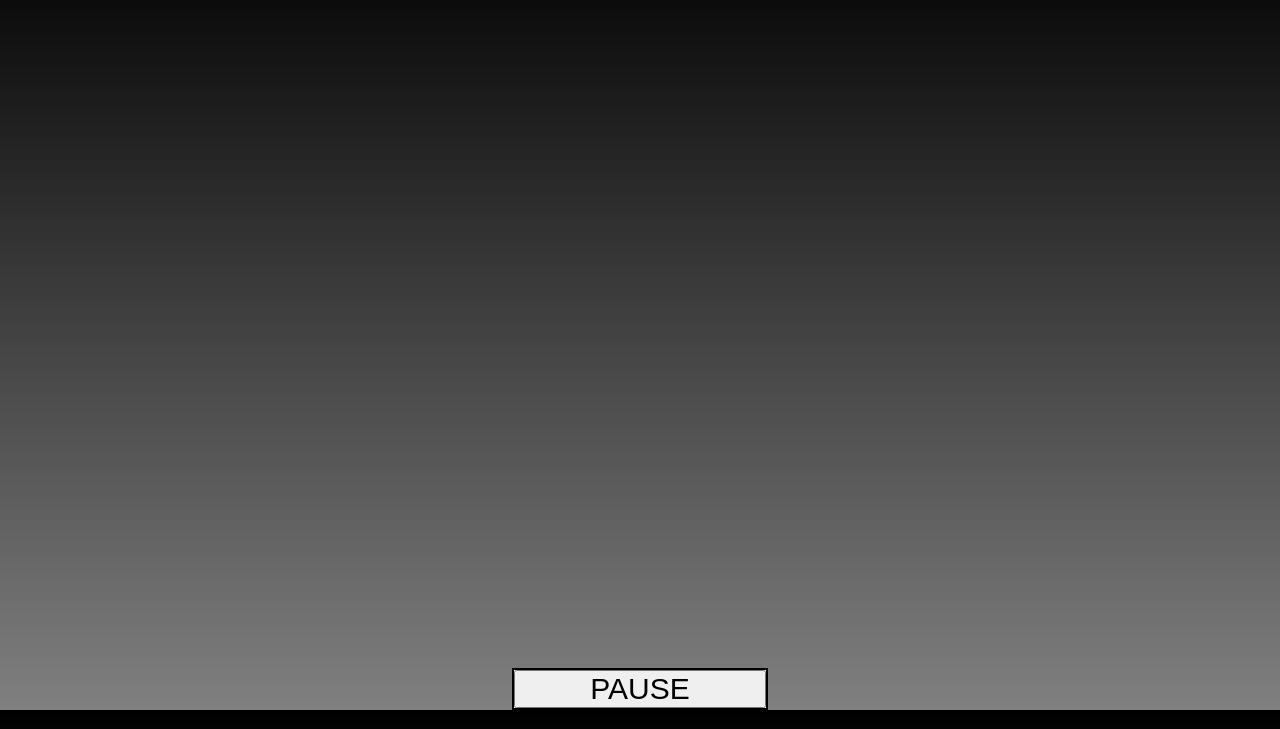
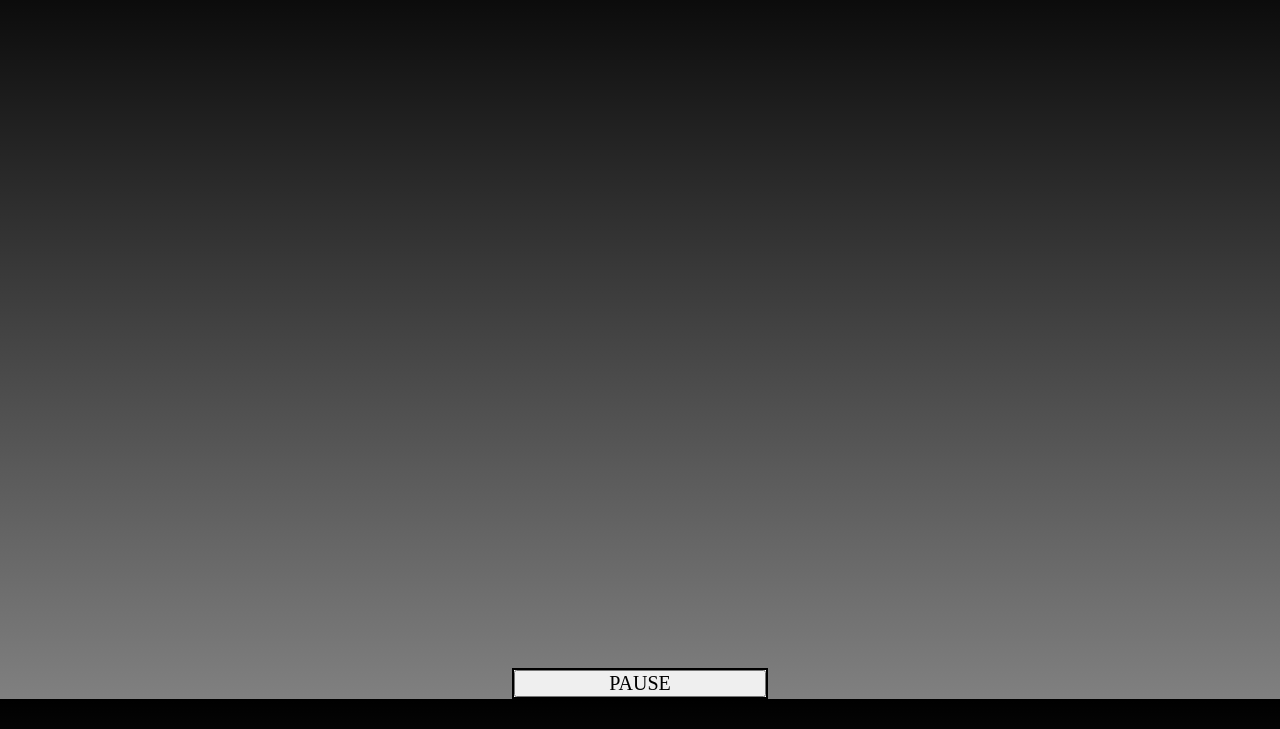
Before and after one commit to BiwashGurung/Flappy-Bird, a plain HTML site: page index.html in a window 1280 px wide. Shown: the part 71-800 px from the top of the page. Drawn offline with Linux system fonts and the light colour scheme.

Commit message:
editied btn

```diff
--- a/styles.css
+++ b/styles.css
@@ -34,7 +34,9 @@ body{
     font-size: 30px;
 }
 .btn{
-    font-size: 30px;
+    font-size: 20px;
+    font-family: 'Times New Roman', Times, serif;
+
 }
 .control{
     width: 256px;
```
